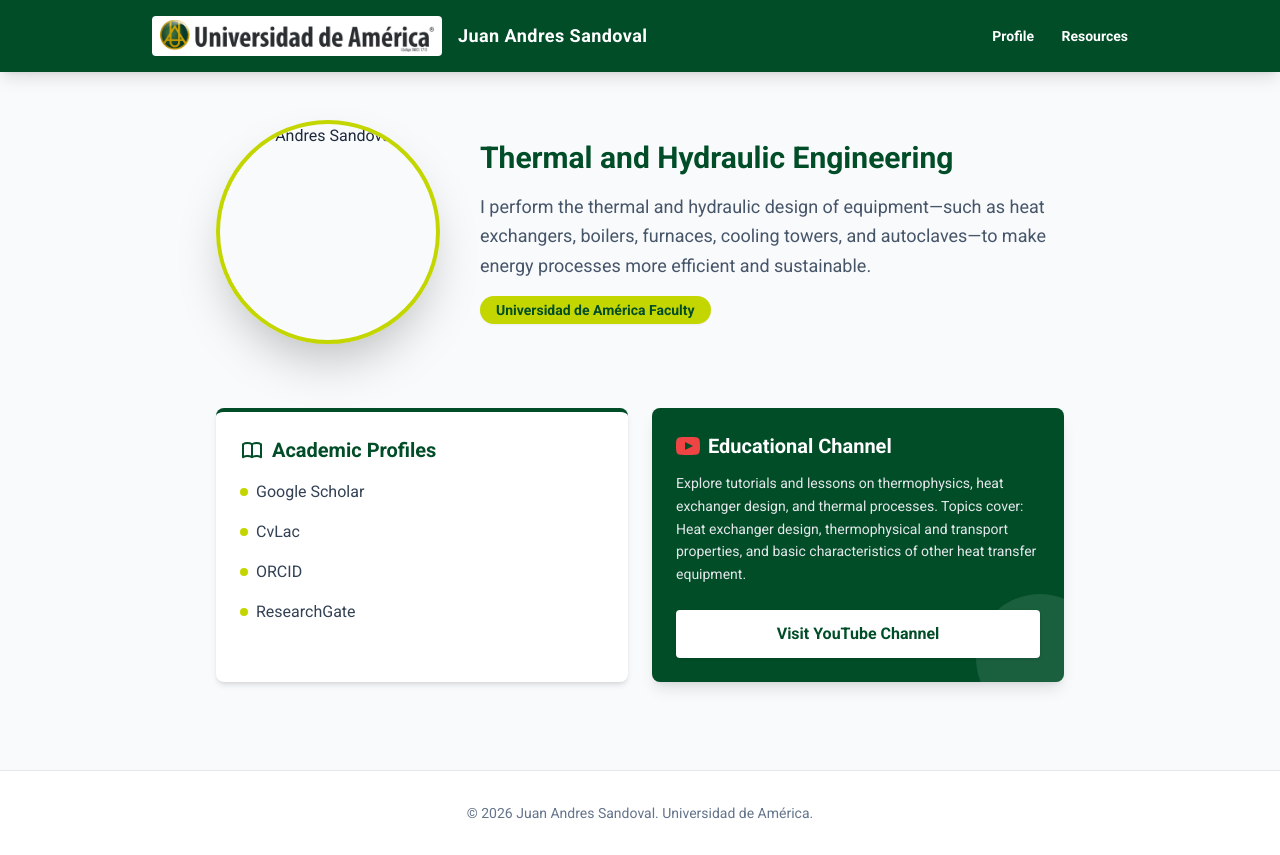
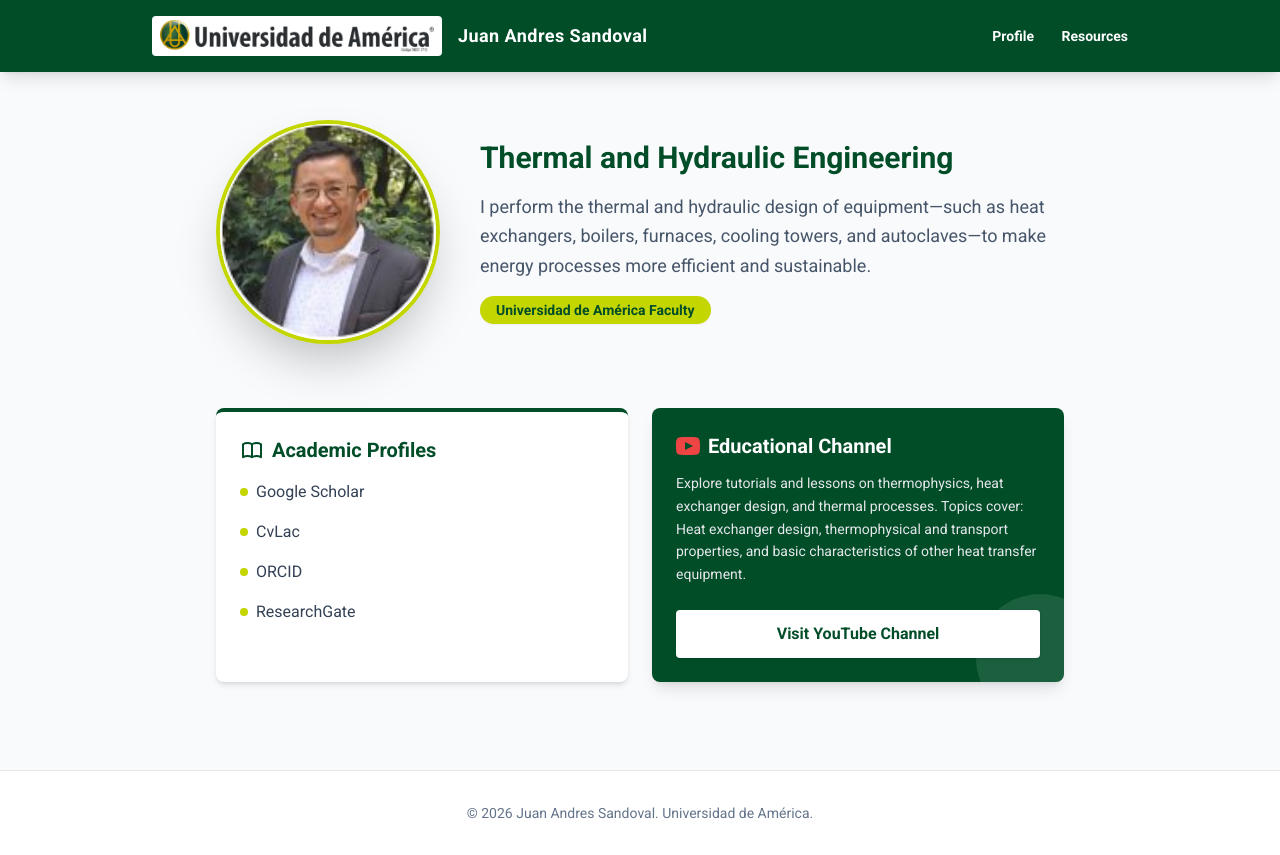
Before and after one commit to Juansanher25/academicprofile, a plain HTML site: page index.html in a window 1280 px wide. Drawn offline with nearby package versions, Linux system fonts and the light colour scheme.

Commit message:
index.html

```diff
--- a/index.html
+++ b/index.html
@@ -3,7 +3,7 @@
 <head>
     <meta charset="UTF-8">
     <meta name="viewport" content="width=device-width, initial-scale=1.0">
-    <title>Juan Andres Sandoval | Chemical Engineering</title>
+    <title>Juan Andres Sandoval Herrera| Chemical Engineering</title>
     <script src="https://cdn.tailwindcss.com"></script>
     <link href="https://fonts.googleapis.com/css2?family=Roboto:wght@300;400;700&display=swap" rel="stylesheet">
     <style>
@@ -36,7 +36,7 @@
 
         <section id="about" class="flex flex-col md:flex-row items-center gap-10 mb-16">
             <div class="w-56 h-56 rounded-full overflow-hidden shadow-2xl border-4 uamerica-border-yellow flex-shrink-0">
-                <img src="citations_2.jpg" alt="Juan Andres Sandoval" class="w-full h-full object-cover">
+                <img src="https://github.com/Juansanher25/academicprofile/blob/main/citations.jpg?raw=true" alt="Juan Andres Sandoval" class="w-full h-full object-cover">
             </div>
             <div>
                 <h2 class="text-3xl font-bold mb-4 uamerica-text-green">Thermal and Hydraulic Engineering</h2>
```
